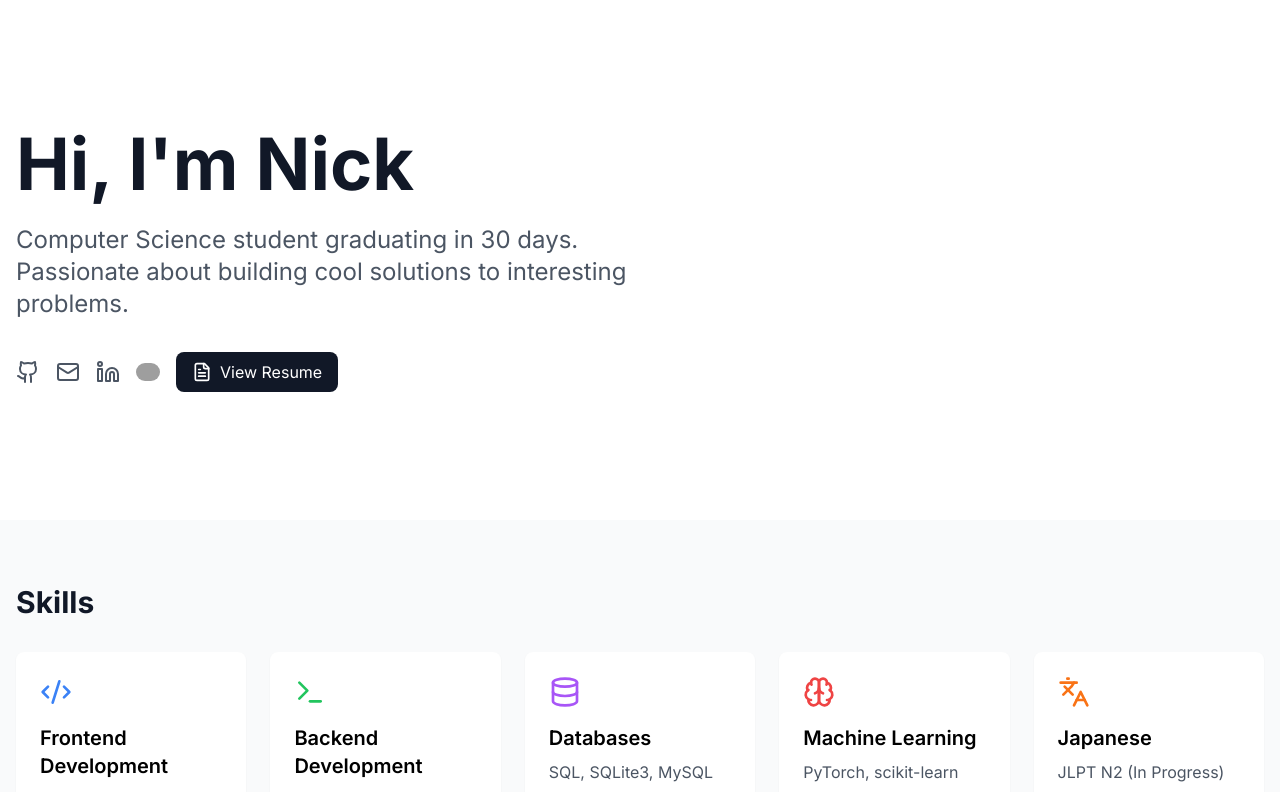
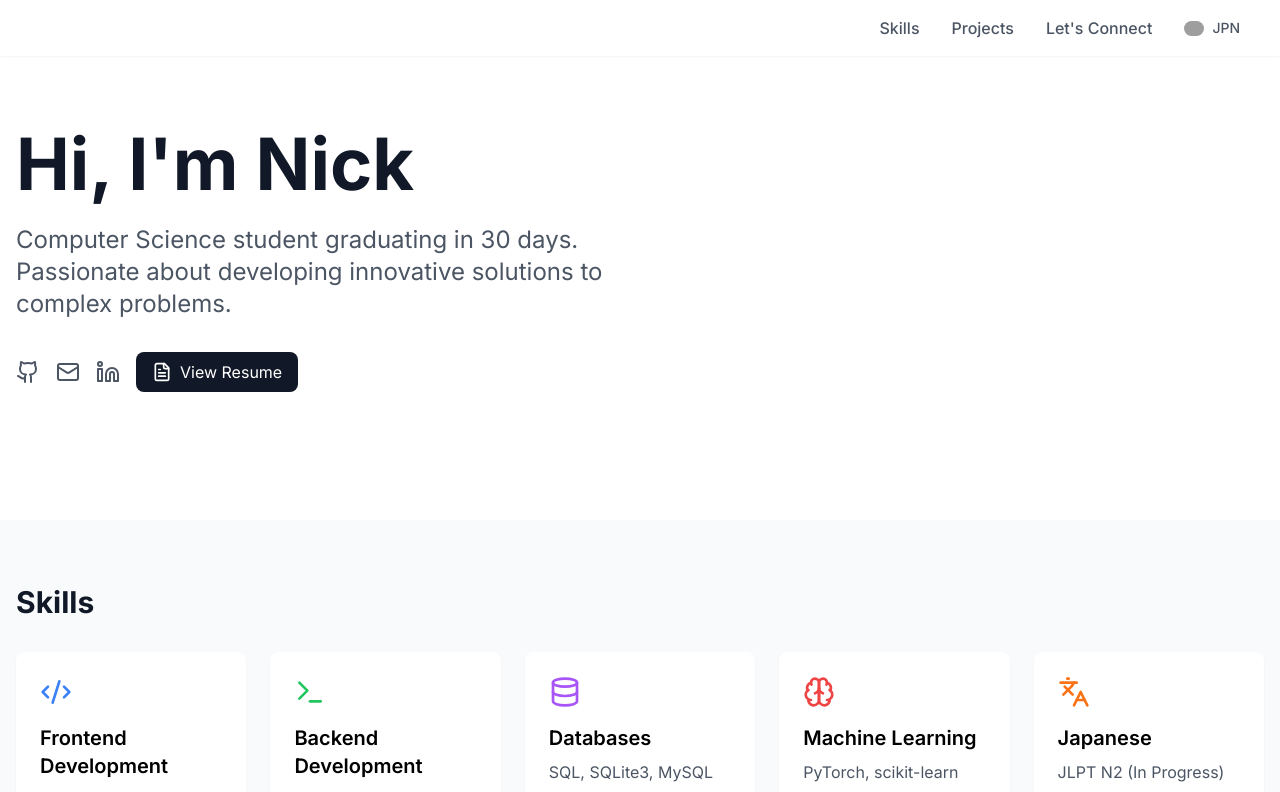
Before and after one commit to brezys/brezys.github.io, a React (Vite) app: page / in a window 1280 px wide. Shown: the top 792 px of the page. Built offline with nearby package versions, Linux system fonts and the light colour scheme; no server answers; grey boxes are pictures that could not be loaded.

Commit message:
Added Nav and Transition

```diff
--- a/src/App.tsx
+++ b/src/App.tsx
@@ -1,4 +1,4 @@
-import React, { useState, useEffect } from 'react';
+import React, { useState, useEffect, useRef } from 'react';
 import { motion } from 'framer-motion';
 import { Github, Mail, Linkedin, Code2, Terminal, Database, Brain, ExternalLink, GraduationCap, Briefcase, Calendar, Clock, Languages, FileText } from 'lucide-react';
 import { useLanguage } from './contexts/LanguageContext';
@@ -9,7 +9,46 @@ function App() {
   const [pinnedRepos, setPinnedRepos] = useState<any[]>([]);
   const graduationDate = new Date('2025-05-09');
   const today = new Date();
-  const daysUntilGraduation = Math.ceil((graduationDate - today) / (1000 * 60 * 60 * 24));
+  const daysUntilGraduation = Math.ceil((graduationDate.getTime() - today.getTime()) / (1000 * 60 * 60 * 24));
+
+  // Section refs for scrolling
+  const skillsRef = useRef<HTMLElement>(null);
+  const projectsRef = useRef<HTMLElement>(null);
+  const contactRef = useRef<HTMLElement>(null);
+
+  const scrollToSection = (ref: React.RefObject<HTMLElement>) => {
+    if (!ref.current) return;
+
+    const navbarHeight = 70; // Approximate navbar height in pixels
+    const targetPosition = ref.current.getBoundingClientRect().top + window.pageYOffset - navbarHeight;
+    const startPosition = window.pageYOffset;
+    const distance = targetPosition - startPosition;
+    const duration = 1000; // milliseconds
+    let startTimestamp: number | null = null;
+
+    const step = (timestamp: number) => {
+      if (!startTimestamp) startTimestamp = timestamp;
+      const elapsed = timestamp - startTimestamp;
+
+      // Easing function - easeInOutCubic
+      const calcProgress = (t: number) => {
+        return t < 0.5
+          ? 4 * t * t * t
+          : 1 - Math.pow(-2 * t + 2, 3) / 2;
+      };
+
+      const progress = Math.min(elapsed / duration, 1);
+      const easedProgress = calcProgress(progress);
+
+      window.scrollTo(0, startPosition + distance * easedProgress);
+
+      if (elapsed < duration) {
+        window.requestAnimationFrame(step);
+      }
+    };
+
+    window.requestAnimationFrame(step);
+  };
 
   useEffect(() => {
     // Fetch regular repositories
@@ -91,7 +130,7 @@ function App() {
     setLanguage(language === 'en' ? 'ja' : 'en');
   };
 
-  const RepoCard = ({ repo, isPinned = false }) => (
+  const RepoCard = ({ repo, isPinned = false }: { repo: any, isPinned?: boolean }) => (
     <motion.div
       key={repo.id}
       whileHover={{ scale: 1.02 }}
@@ -140,11 +179,53 @@ function App() {
 
   return (
     <div className="min-h-screen bg-white">
+      {/* Navbar */}
+      <nav className="fixed top-0 right-0 w-full z-50 bg-white bg-opacity-90 shadow-sm py-4 px-6">
+        <div className="container mx-auto flex justify-end items-center">
+          <div className="flex items-center space-x-8">
+            <button
+              onClick={() => scrollToSection(skillsRef)}
+              className="text-gray-600 hover:text-gray-900 font-medium transition-colors"
+            >
+              {t('skills')}
+            </button>
+            <button
+              onClick={() => scrollToSection(projectsRef)}
+              className="text-gray-600 hover:text-gray-900 font-medium transition-colors"
+            >
+              {t('projects')}
+            </button>
+            <button
+              onClick={() => scrollToSection(contactRef)}
+              className="text-gray-600 hover:text-gray-900 font-medium transition-colors"
+            >
+              {t('connect')}
+            </button>
+            <button
+              onClick={toggleLanguage}
+              className="flex items-center space-x-2 text-gray-600 hover:text-gray-900 transition-colors"
+              title={language === 'en' ? '日本語' : 'English'}
+            >
+              <img
+                src={`https://hatscripts.github.io/circle-flags/flags/${language === 'en' ? 'jp' : 'us'}.svg`}
+                width="20"
+                height="20"
+                alt={language === 'en' ? 'Japanese' : 'English'}
+                className="rounded-full"
+              />
+              <span className="text-sm font-medium">
+                {language === 'en' ? 'JPN' : 'ENG'}
+              </span>
+            </button>
+          </div>
+        </div>
+      </nav>
+
       {/* Hero Section */}
       <motion.header
         initial={{ opacity: 0, y: 20 }}
         animate={{ opacity: 1, y: 0 }}
-        className="container mx-auto px-4 py-16 md:py-32"
+        className="container mx-auto px-4 py-16 md:py-32 pt-24"
       >
         <h1 className="text-5xl md:text-7xl font-bold text-gray-900 mb-6">
           {t('greeting')}
@@ -163,19 +244,6 @@ function App() {
             <a href="https://www.linkedin.com/in/nicholas-brezinski/" className="text-gray-600 hover:text-gray-900">
               <Linkedin size={24} />
             </a>
-            <button
-              onClick={toggleLanguage}
-              className="text-gray-600 hover:text-gray-900 flex items-center justify-center w-6 h-6"
-              title={language === 'en' ? '日本語' : 'English'}
-            >
-              <img
-                src={`https://hatscripts.github.io/circle-flags/flags/${language === 'en' ? 'jp' : 'us'}.svg`}
-                width="24"
-                height="24"
-                alt={language === 'en' ? 'Japanese' : 'English'}
-                className="rounded-full"
-              />
-            </button>
           </div>
           <a
             href="/Nicholas Brezinski Resume Updated.pdf"
@@ -190,7 +258,7 @@ function App() {
       </motion.header>
 
       {/* Skills Section */}
-      <section className="bg-gray-50 py-16">
+      <section ref={skillsRef} className="bg-gray-50 py-16 scroll-mt-16">
         <div className="container mx-auto px-4">
           <h2 className="text-3xl font-bold text-gray-900 mb-8">{t('skills')}</h2>
           <div className="grid grid-cols-1 md:grid-cols-2 lg:grid-cols-5 gap-6">
@@ -239,7 +307,7 @@ function App() {
       </section>
 
       {/* Projects Section */}
-      <section className="py-16">
+      <section ref={projectsRef} className="py-16 scroll-mt-16">
         <div className="container mx-auto px-4">
           <h2 className="text-3xl font-bold text-gray-900 mb-12">{t('projects')}</h2>
 
@@ -285,9 +353,12 @@ function App() {
             <div className="mt-4">
               <h4 className="font-semibold mb-2">{t('coursework')}</h4>
               <ul className="list-disc list-inside text-gray-600">
-                {t('courses').map((course, index) => (
-                  <li key={index}>{course}</li>
-                ))}
+                {(() => {
+                  const courses = t('courses');
+                  return Array.isArray(courses)
+                    ? courses.map((course, index) => <li key={index}>{course}</li>)
+                    : null;
+                })()}
               </ul>
             </div>
           </div>
@@ -335,7 +406,7 @@ function App() {
         */}
 
       {/* Contact Section */}
-      <section className="bg-gray-50 py-16">
+      <section ref={contactRef} className="bg-gray-50 py-16 scroll-mt-16">
         <div className="container mx-auto px-4 text-center">
           <h2 className="text-3xl font-bold text-gray-900 mb-4">{t('connect')}</h2>
           <p className="text-xl text-gray-600 mb-8">{t('lookingFor')}</p>
--- a/src/contexts/LanguageContext.tsx
+++ b/src/contexts/LanguageContext.tsx
@@ -4,7 +4,7 @@ import { translations, Language, TranslationKey } from '../i18n/translations';
 type LanguageContextType = {
   language: Language;
   setLanguage: (lang: Language) => void;
-  t: (key: TranslationKey, params?: Record<string, string | number>) => string;
+  t: (key: TranslationKey, params?: Record<string, string | number>) => any; // Using 'any' to simplify typing
 };
 
 const LanguageContext = createContext<LanguageContextType | undefined>(undefined);
@@ -13,15 +13,18 @@ export function LanguageProvider({ children }: { children: React.ReactNode }) {
   const [language, setLanguage] = useState<Language>('en');
 
   const t = (key: TranslationKey, params?: Record<string, string | number>) => {
-    let text = translations[language][key] as string;
+    const value = translations[language][key];
 
-    if (params) {
-      Object.entries(params).forEach(([key, value]) => {
-        text = text.replace(`{${key}}`, String(value));
+    // Only do replacements if value is a string and we have params
+    if (typeof value === 'string' && params) {
+      let result = value;
+      Object.entries(params).forEach(([paramKey, paramValue]) => {
+        result = result.replace(`{${paramKey}}`, String(paramValue));
       });
+      return result;
     }
 
-    return text;
+    return value;
   };
 
   return (
--- a/src/i18n/translations.ts
+++ b/src/i18n/translations.ts
@@ -1,7 +1,7 @@
 export const translations = {
   en: {
     greeting: "Hi, I'm Nick",
-    description: "Computer Science student graduating in {days} days. Passionate about building cool solutions to interesting problems.",
+    description: "Computer Science student graduating in {days} days. Passionate about developing innovative solutions to complex problems.",
     skills: "Skills",
     frontend: "Frontend Development",
     backend: "Backend Development",
@@ -34,7 +34,7 @@ export const translations = {
   },
   ja: {
     greeting: "ニックです",
-    description: "あと{days}日で卒業予定のコンピュータサイエンス専攻の学生です。面白い問題に対してクールなソリューションを作ることに情熱を持っています。",
+    description: "あと{days}日で卒業予定のコンピュータサイエンス専攻の学生です。創造的なソリューションを開発することに情熱を持っています。",
     skills: "スキル",
     frontend: "フロントエンド開発",
     backend: "バックエンド開発",
```
